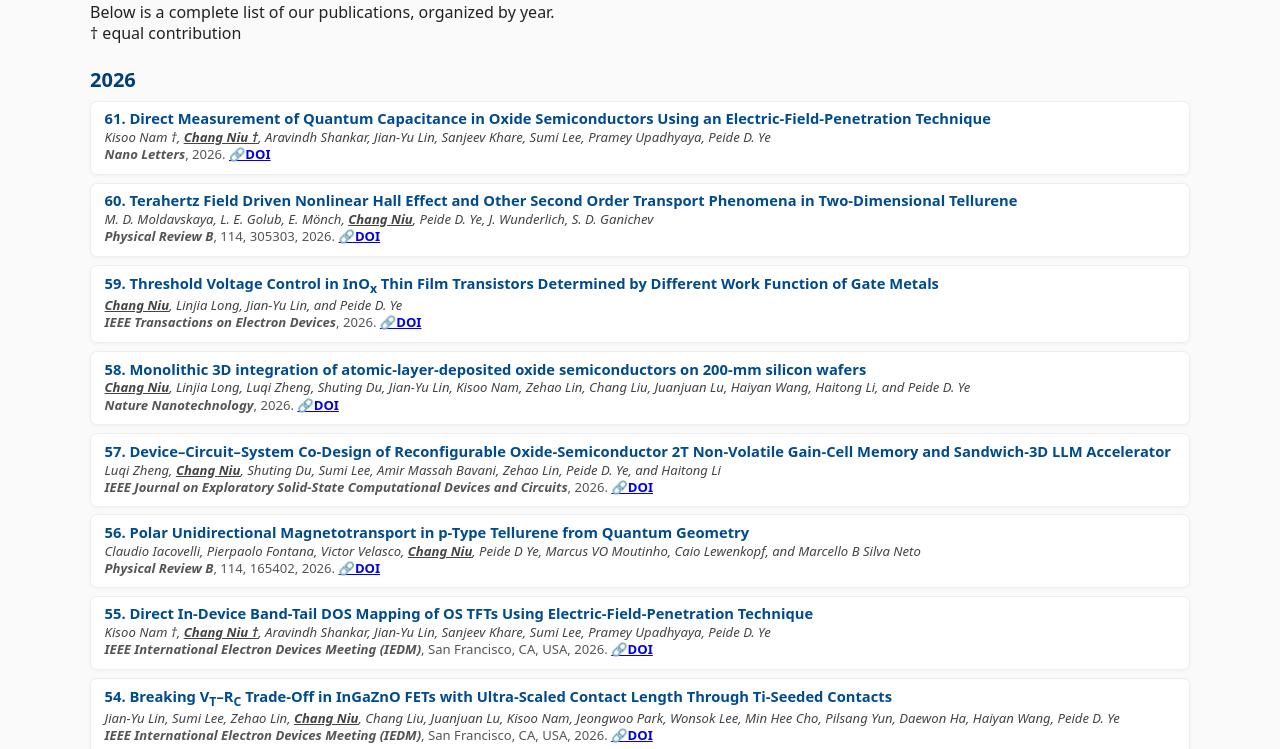
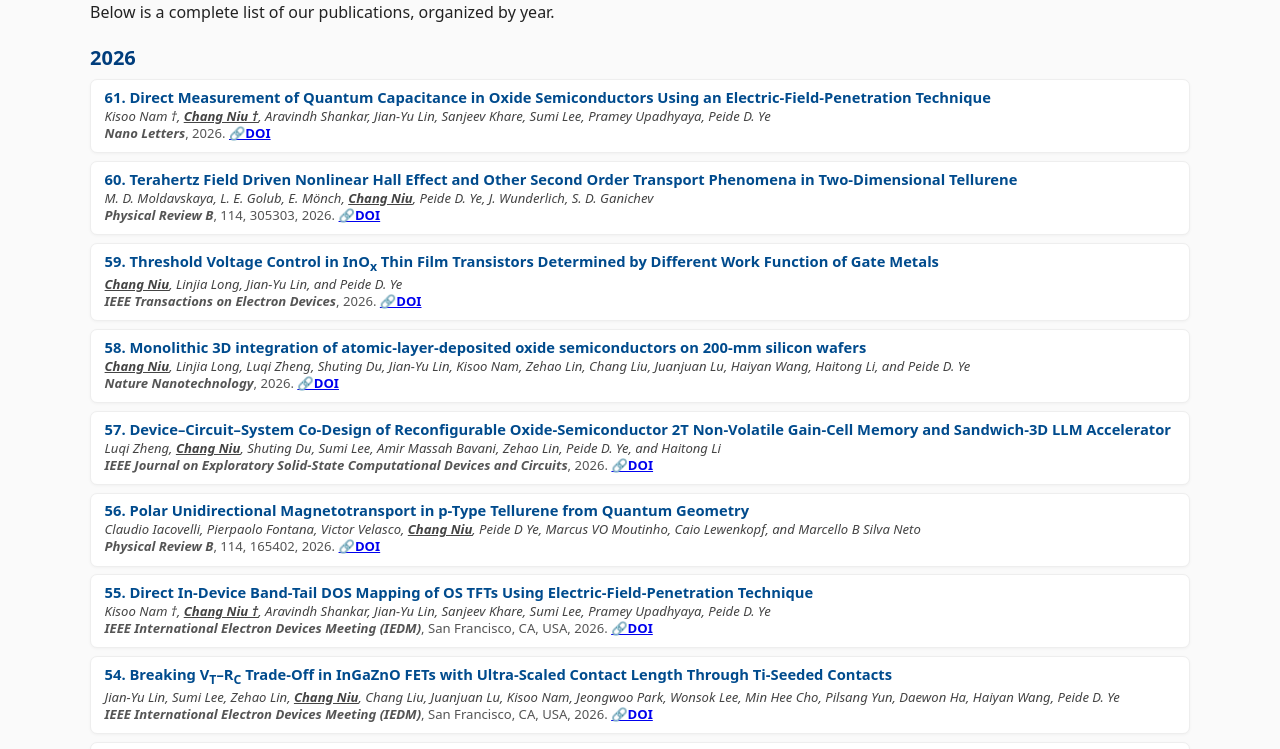
Before and after one commit to Niu-Chang/niugroup-website, a plain HTML site: page publications.html in a window 1280 px wide. Shown: the part 152-901 px from the top of the page. Drawn offline with Linux system fonts and the light colour scheme.

Commit message:
Update publications.html

```diff
--- a/publications.html
+++ b/publications.html
@@ -204,7 +204,6 @@
 
   <p>
     Below is a complete list of our publications, organized by year.<br>
-   † equal contribution
   </p>
 
  <!--  <div class="year-nav">
```
